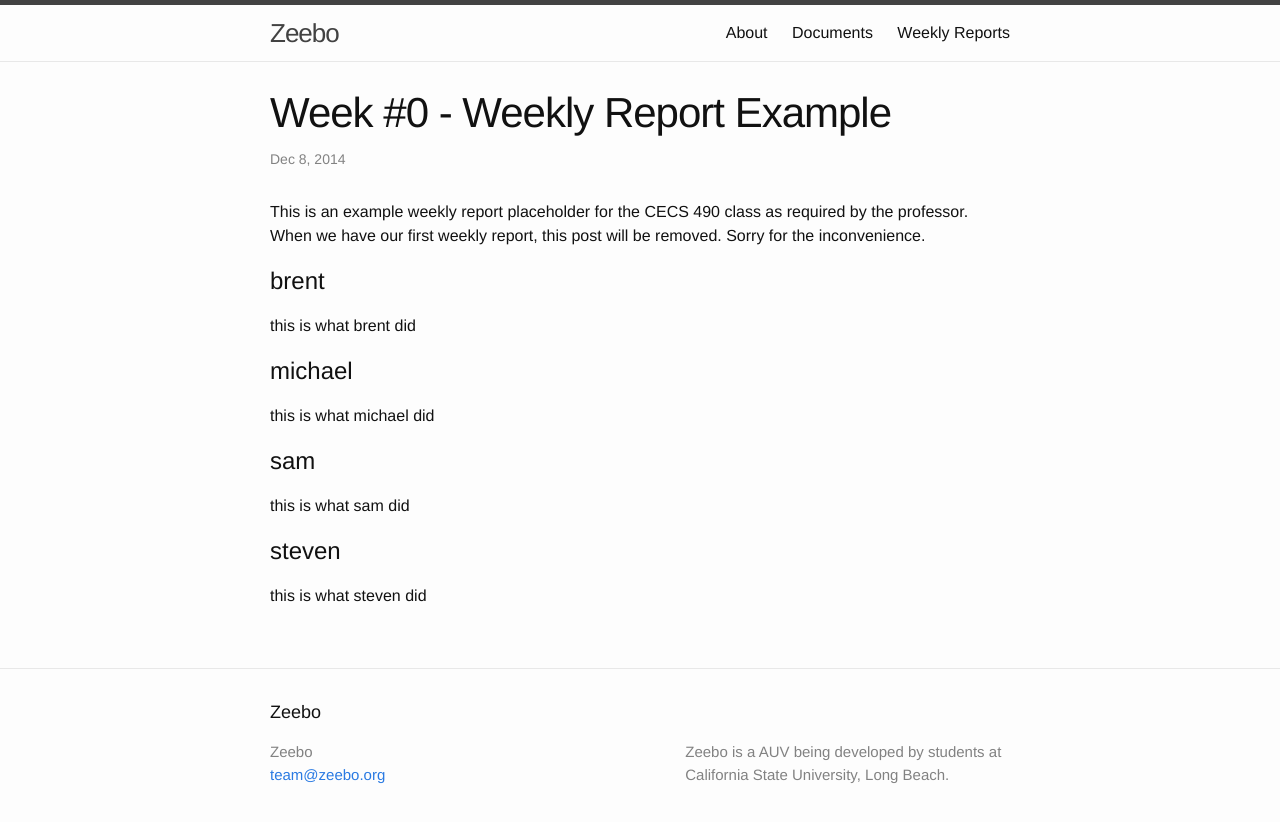
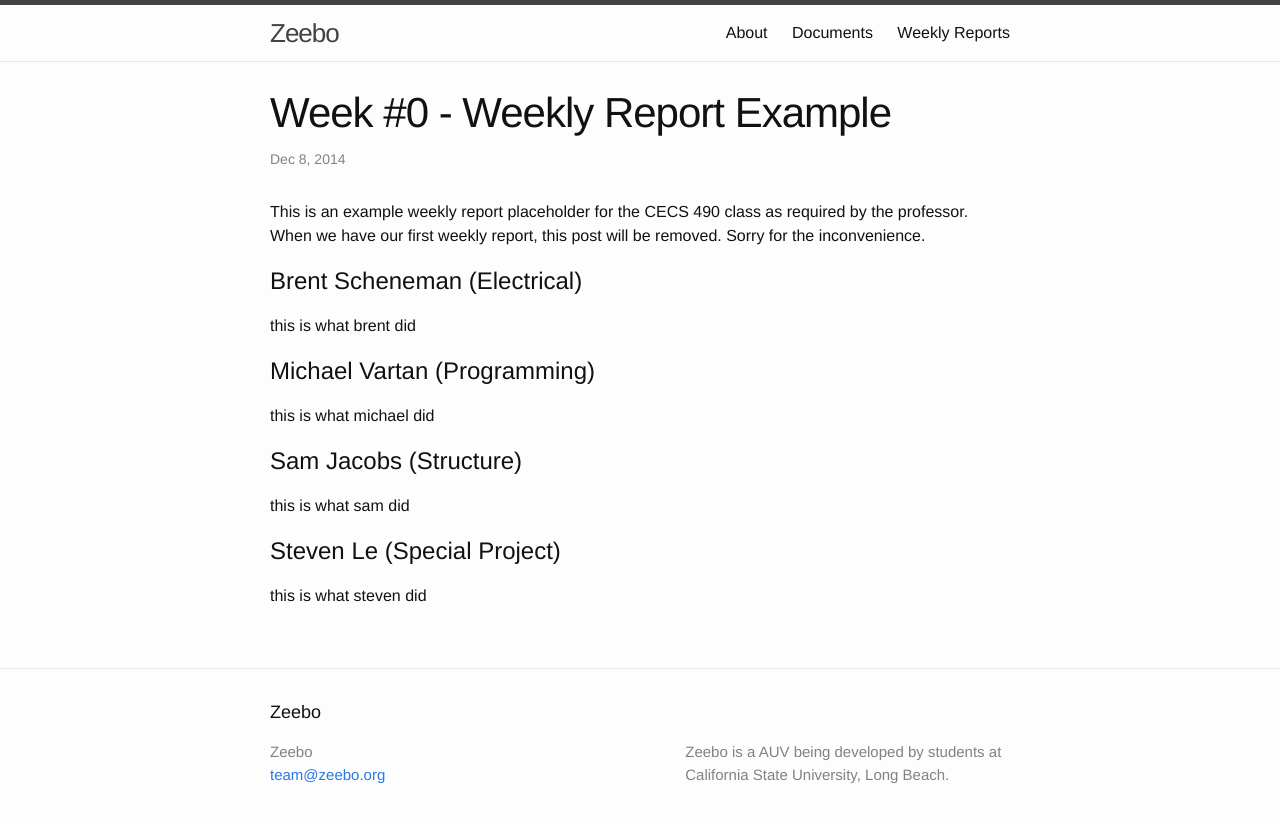
Before and after one commit to vartan/Xeebo, a Jekyll site: the page built from _posts/2014-12-08-weekly-report-example.md, in a window 1280 px wide. Shown: the top 822 px of the page. Built offline with Jekyll 4.4.1, drawn with Linux system fonts in a browser that asks for light colours; comment, search, counter and statistics services are not loaded.

```diff
--- a/_posts/2014-12-08-weekly-report-example.md
+++ b/_posts/2014-12-08-weekly-report-example.md
@@ -6,14 +6,14 @@
 ---
 This is an example weekly report placeholder for the CECS 490 class as required by the professor. When we have our first weekly report, this post will be removed. Sorry for the inconvenience.
 
-#brent
+#Brent Scheneman (Electrical)
 this is what brent did
 
-#michael
+#Michael Vartan (Programming)
 this is what michael did
 
-#sam
+#Sam Jacobs (Structure)
 this is what sam did
 
-#steven
+#Steven Le (Special Project)
 this is what steven did
```
